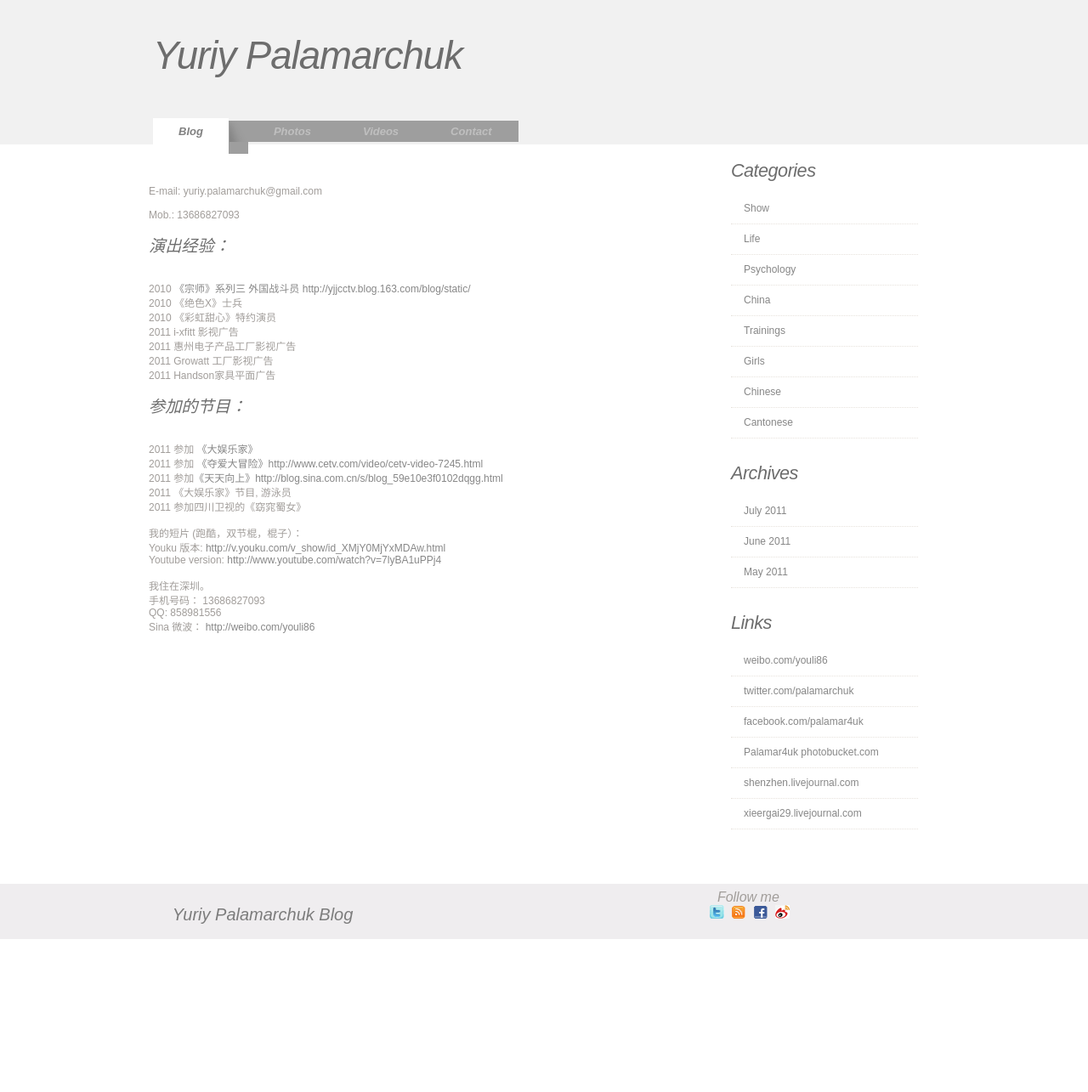
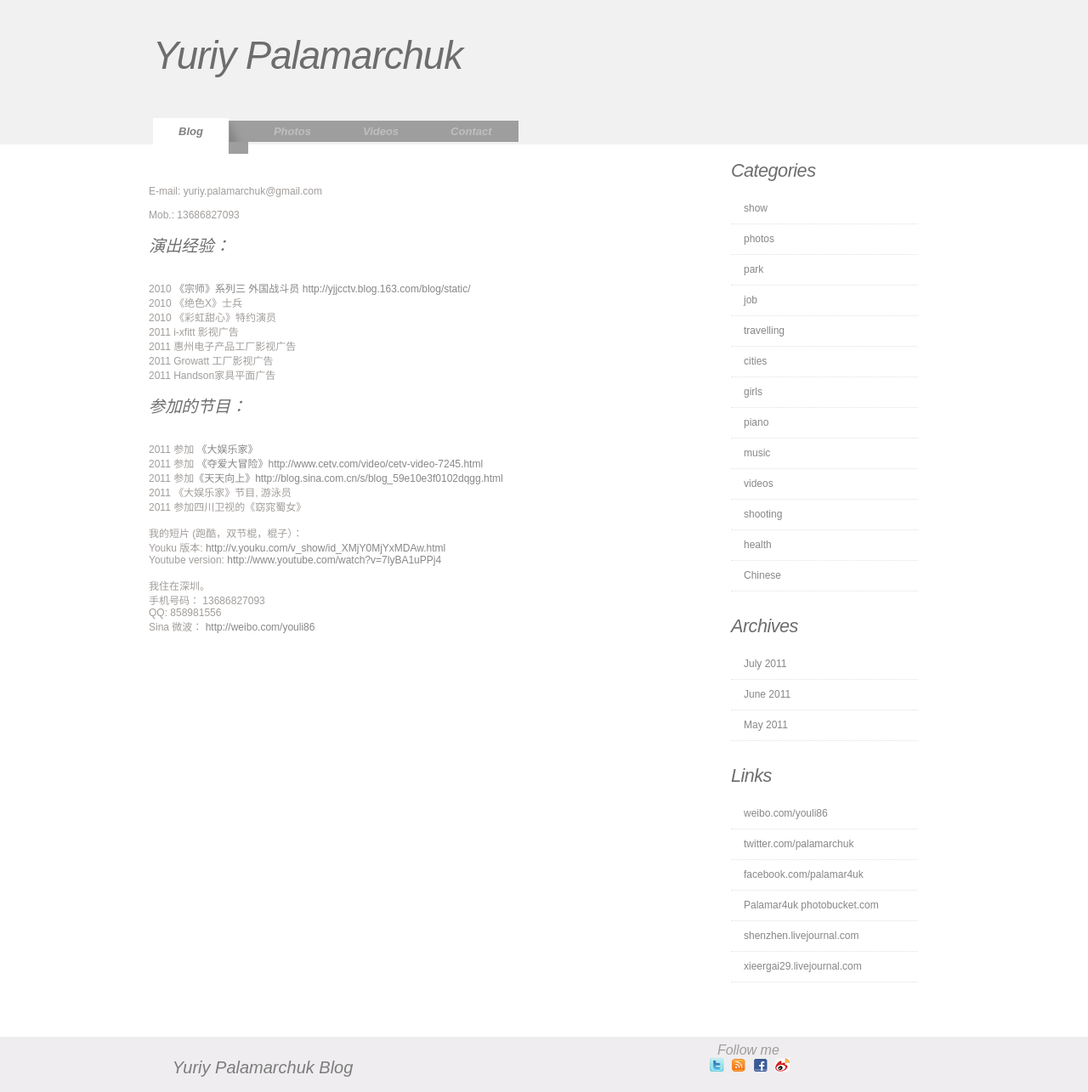
Before and after one commit to iurii/iurii.github.com, a Jekyll site: the page built from about.html, in a window 1280 px wide. Shown: the whole page at 85% size. Built offline with Jekyll 4.4.1, drawn with Linux system fonts in a browser that asks for light colours; before the commit the page ends 1105 px from its top, so only the background shows below that; grey boxes are pictures that could not be loaded.

Commit message:
real categories added

```diff
--- a/_layouts/default.html
+++ b/_layouts/default.html
@@ -135,16 +135,12 @@ else {
 
 						<li>
 							<h2>Categories</h2>
-							<ul>
-								<li><a href="#">Show</a></li>
-								<li><a href="#">Life</a></li>
-								<li><a href="#">Psychology</a></li>
-								<li><a href="#">China</a></li>
-								<li><a href="#">Trainings</a></li>
-								<li><a href="#">Girls</a></li>
-                                                                <li><a href="#">Chinese</a></li>
-                                                                <li><a href="#">Cantonese</a></li>
-							</ul>
+                                                        <ul>
+                                                        {% for category in site.categories %}
+                                                         <li><a href="#{{ category | first }}">{{ category | first }}</a></li>
+                                                        {% endfor %}
+                                                        </ul>
+
 						</li>
 						<li>
 							<h2>Archives</h2>
```
